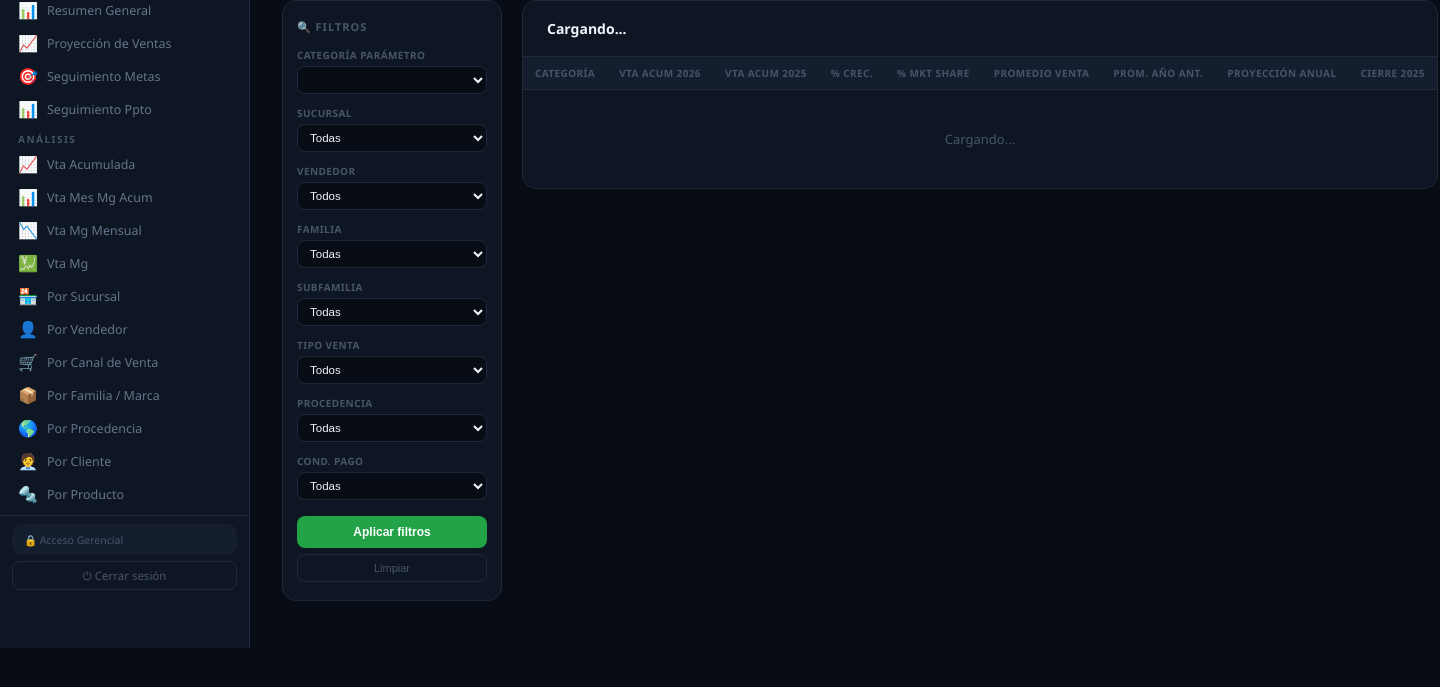
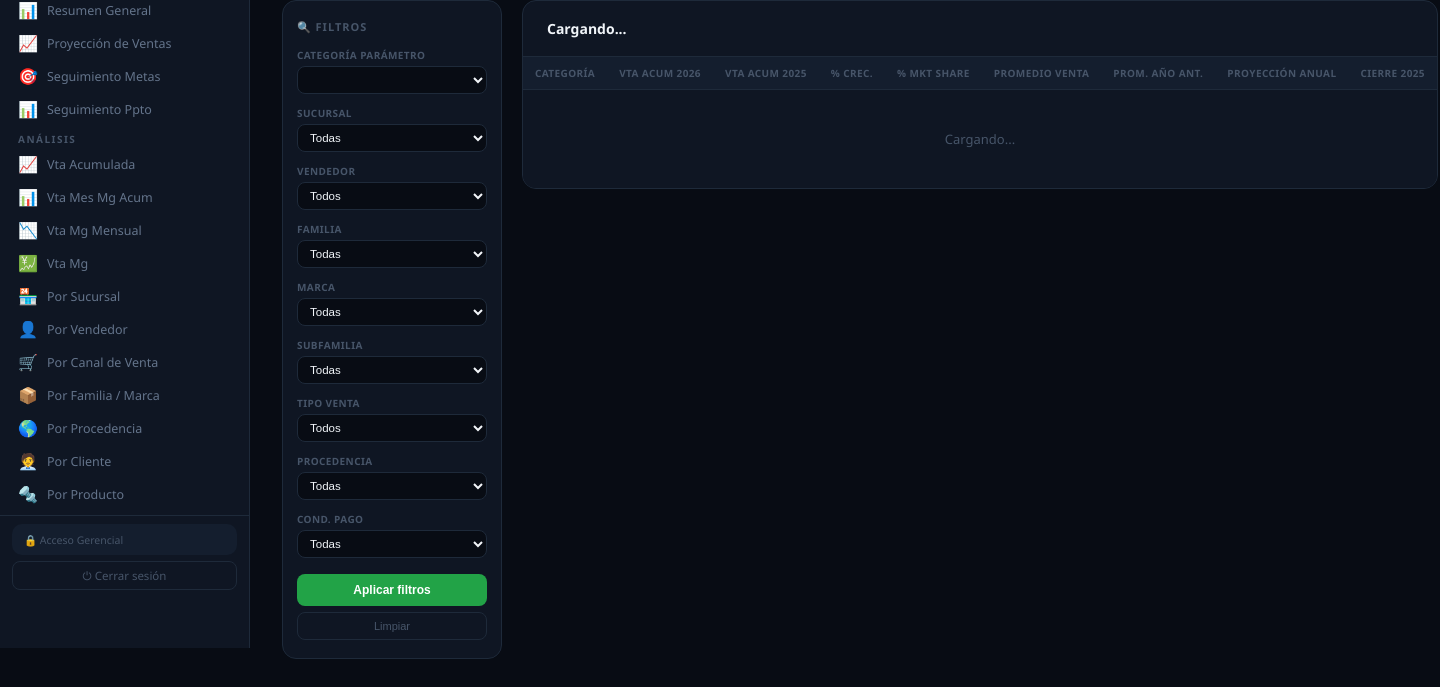
Before and after one commit to dsj874-bot/dashboard-casamusa, a Flask app: template templates/vta_acum.html in a window 1440 px wide. Shown: the part 152-839 px from the top of the page. Before the commit the page ends 800 px from the top, so only its background shows below. Run offline with Flask 3, Linux system fonts and the light colour scheme; the template is opened without the code that fills it, so the values that code supplies are empty; parts of the project's set-up code (start-up, migrations or seed data) failed here and were passed over; some libraries are stand-ins or nearby versions.

Commit message:
Agrega filtro de Marca en Vta Acumulada
Era la unica de las cuatro pantallas de esa familia sin este filtro
(Vta Mg, Vta Mes Mg Acum y Vta Mg Mensual ya lo tenian). El backend ya
lo soportaba: /api/filtros_vta_acum devolvia la lista de marcas y
FILTROS_VTA_COL ya mapeaba la columna, solo faltaba el selector en la
pantalla. Va entre Familia y Subfamilia para seguir el orden
familia -> marca -> subfamilia, y entra en el boton Limpiar.

Verificado: filtrando BTIC + TECH devuelve solo esas 2 filas y el
total ($1.341.845.142) cuadra con la suma de ambas marcas.

Co-Authored-By: Claude Sonnet 5 <noreply@anthropic.com>

```diff
--- a/templates/vta_acum.html
+++ b/templates/vta_acum.html
@@ -185,6 +185,13 @@
     </div>
 
     <div class="filtro-item">
+      <label>Marca</label>
+      <select id="f-marca">
+        <option value="">Todas</option>
+      </select>
+    </div>
+
+    <div class="filtro-item">
       <label>Subfamilia</label>
       <select id="f-subfamilia">
         <option value="">Todas</option>
@@ -278,6 +285,7 @@ fetch('/api/filtros_vta_acum')
       sucursal:   'f-sucursal',
       vendedor:   'f-vendedor',
       familia:    'f-familia',
+      marca:      'f-marca',
       subfamilia: 'f-subfamilia',
       tipo_venta: 'f-tipo_venta',
       procedencia:'f-procedencia',
@@ -303,7 +311,7 @@ fetch('/api/filtros_vta_acum')
 
 function getFiltros() {
   const f = { categoria: document.getElementById('f-categoria')?.value || '' };
-  const keys = ['sucursal','vendedor','familia','subfamilia','tipo_venta','procedencia','cond_pago'];
+  const keys = ['sucursal','vendedor','familia','marca','subfamilia','tipo_venta','procedencia','cond_pago'];
   keys.forEach(k => {
     const vals = mselValores(document.getElementById('f-'+k));
     if (vals.length) f[k] = vals;
@@ -330,7 +338,7 @@ function aplicar() {
 }
 
 function limpiar() {
-  ['f-sucursal','f-vendedor','f-familia','f-subfamilia',
+  ['f-sucursal','f-vendedor','f-familia','f-marca','f-subfamilia',
    'f-tipo_venta','f-procedencia','f-cond_pago']
     .forEach(id => mselLimpiar(document.getElementById(id)));
   aplicar();
```
